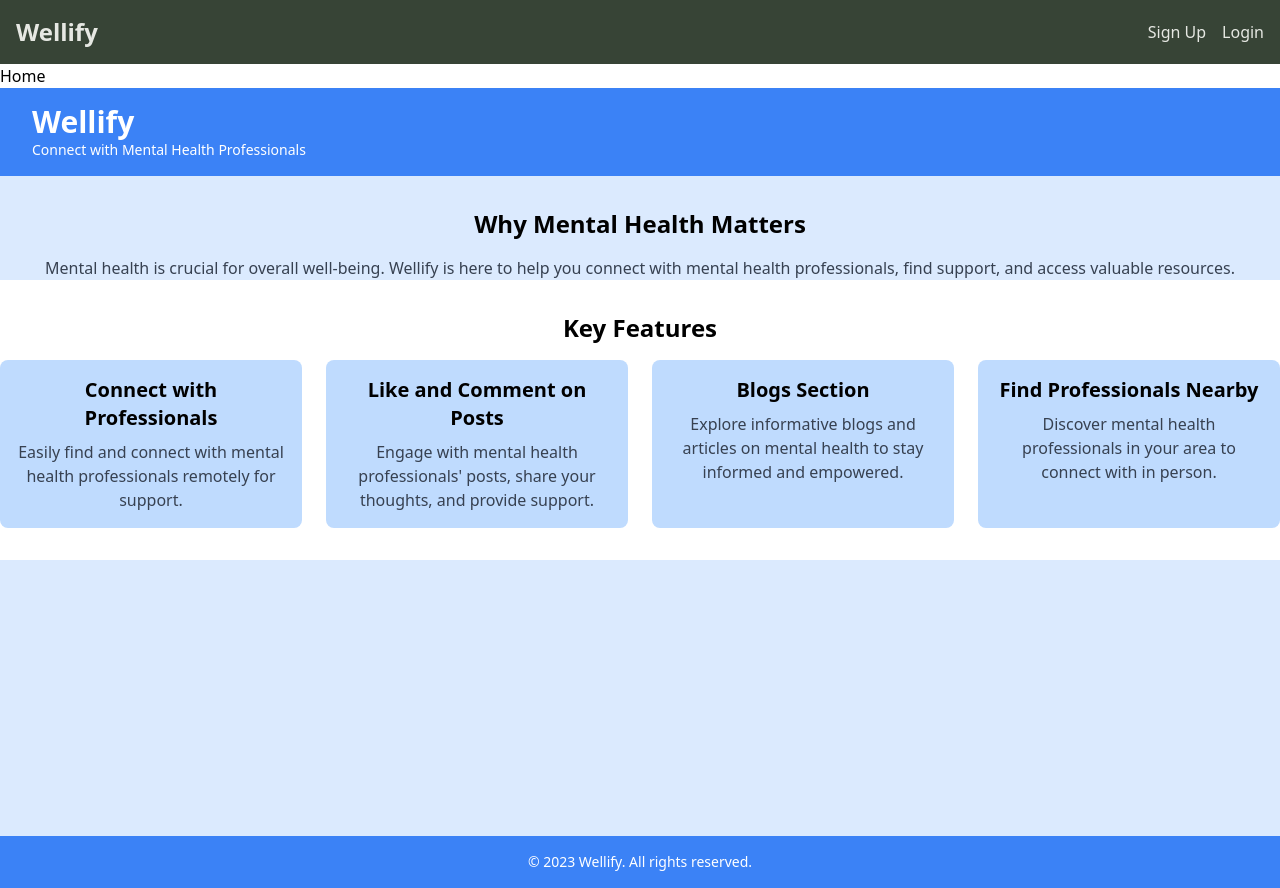
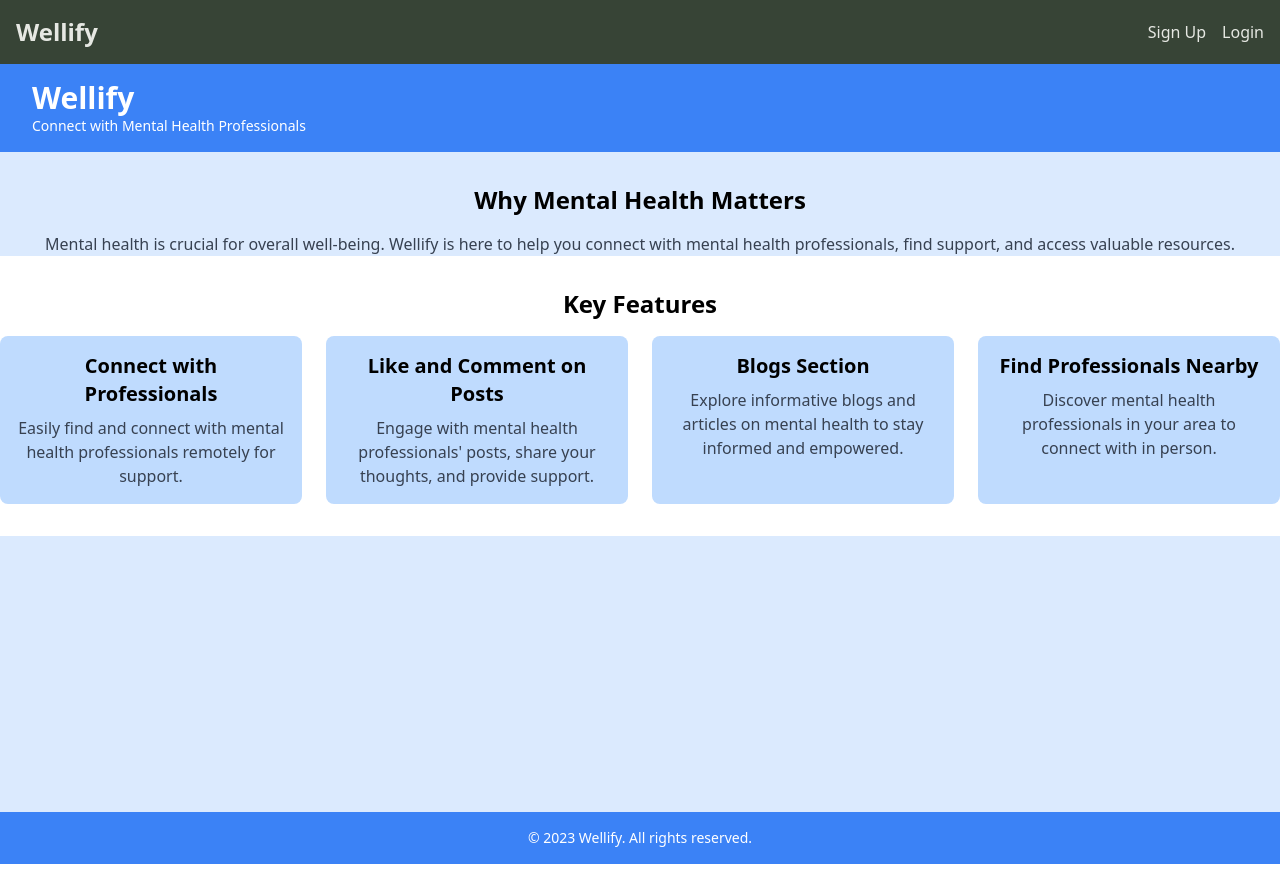
Before and after one commit to sikehish/Wellify, a React (Vite) app: page / in a window 1280 px wide. After the commit the page ends 864 px from the top, so only its background shows below. Built offline with nearby package versions, Linux system fonts and the light colour scheme; no server answers.

Commit message:
clean up

```diff
--- a/src/Home.jsx
+++ b/src/Home.jsx
@@ -22,10 +22,8 @@ function Home() {
 
   return (
     <div>
-      <p>Home</p>
       {/* {isProfessional ? <p>isProfessional</p>: <p>Not a professional</p>} */}
       {!currentUser && <LandingPage />}
-
     </div>
   )
 }
```
